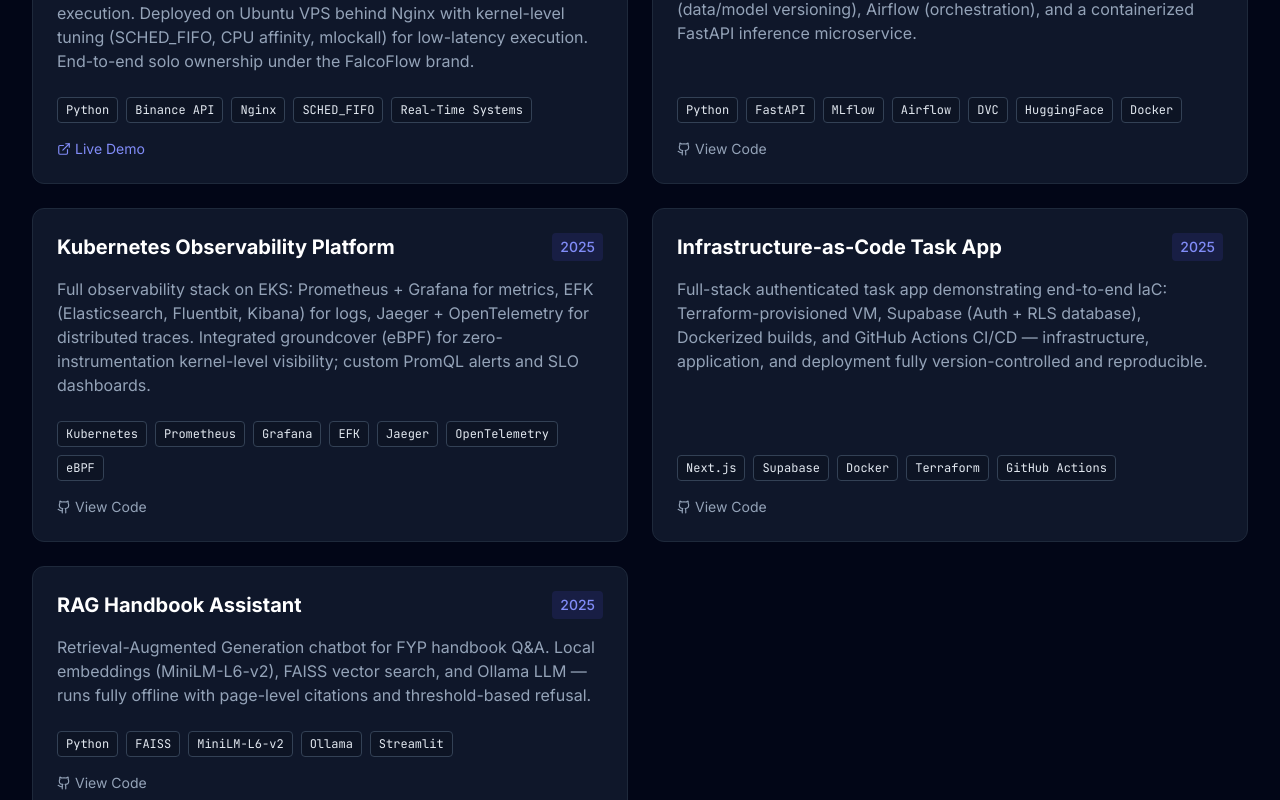
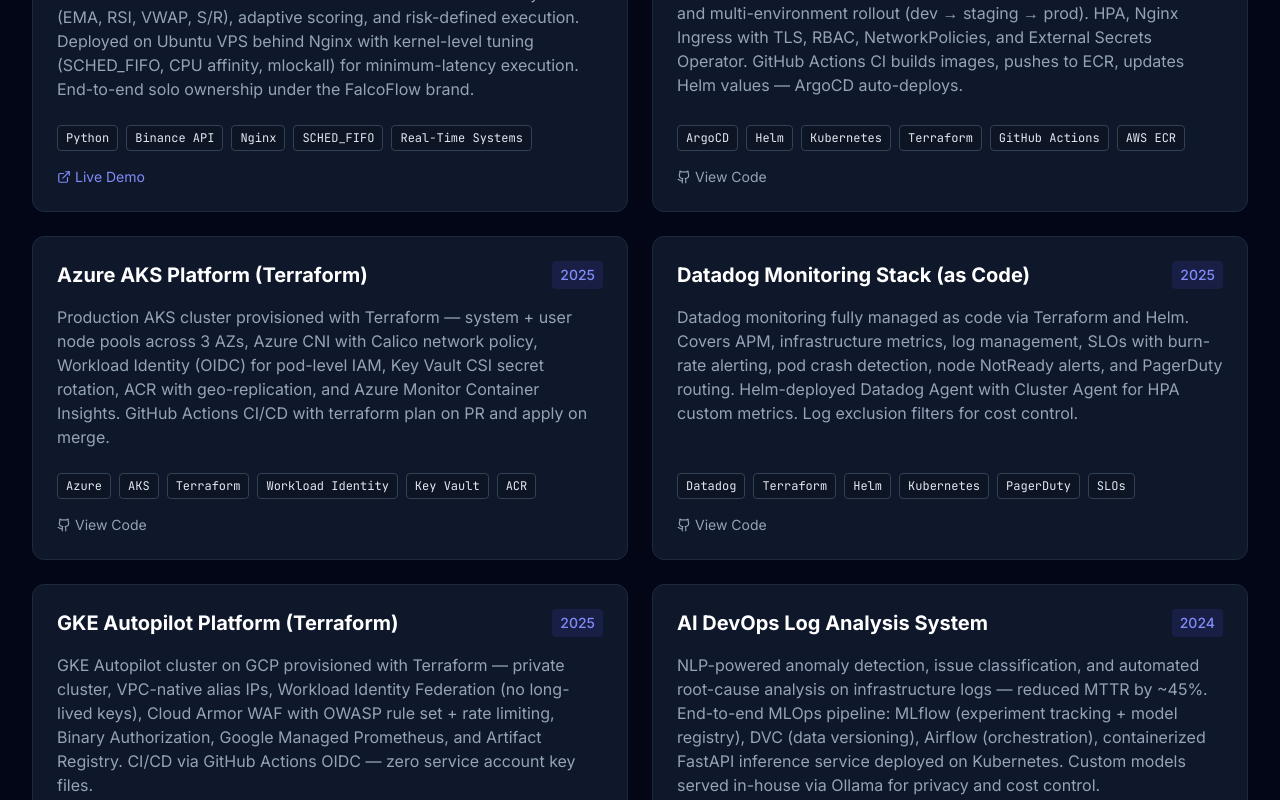
Before and after one commit to AbadNaseer/portfolio, a React (Vite) app: page / in a window 1280 px wide. Shown: the part 5060-5860 px from the top of the page. Built offline with nearby package versions, Linux system fonts and the light colour scheme.

Commit message:
update Projects.tsx: add 4yr exp, ArgoCD, Helm, Azure, GCP, Datadog, new projects

```diff
--- a/src/components/sections/Projects.tsx
+++ b/src/components/sections/Projects.tsx
@@ -6,22 +6,50 @@ const Projects: React.FC = () => {
   const projects = [
     {
       title: 'SniperAI — Live Crypto Futures Signal Platform',
-      description: 'Real-time Binance scanner with multi-timeframe technical analysis (EMA, RSI, VWAP, volume, S/R), adaptive scoring, and risk-defined execution. Deployed on Ubuntu VPS behind Nginx with kernel-level tuning (SCHED_FIFO, CPU affinity, mlockall) for low-latency execution. End-to-end solo ownership under the FalcoFlow brand.',
+      description: 'Real-time Binance scanner with multi-timeframe technical analysis (EMA, RSI, VWAP, S/R), adaptive scoring, and risk-defined execution. Deployed on Ubuntu VPS behind Nginx with kernel-level tuning (SCHED_FIFO, CPU affinity, mlockall) for minimum-latency execution. End-to-end solo ownership under the FalcoFlow brand.',
       techStack: ['Python', 'Binance API', 'Nginx', 'SCHED_FIFO', 'Real-Time Systems'],
       year: '2025 — Present',
       url: 'https://sniperai.falcoflow.com'
     },
     {
+      title: 'Kubernetes GitOps Platform',
+      description: 'Production-grade GitOps pipeline using ArgoCD App-of-Apps pattern with Helm-managed microservices. Automated sync, drift detection, and multi-environment rollout (dev → staging → prod). HPA, Nginx Ingress with TLS, RBAC, NetworkPolicies, and External Secrets Operator. GitHub Actions CI builds images, pushes to ECR, updates Helm values — ArgoCD auto-deploys.',
+      techStack: ['ArgoCD', 'Helm', 'Kubernetes', 'Terraform', 'GitHub Actions', 'AWS ECR'],
+      year: '2025',
+      githubUrl: 'https://github.com/AbadNaseer/k8s-gitops-argocd'
+    },
+    {
+      title: 'Azure AKS Platform (Terraform)',
+      description: 'Production AKS cluster provisioned with Terraform — system + user node pools across 3 AZs, Azure CNI with Calico network policy, Workload Identity (OIDC) for pod-level IAM, Key Vault CSI secret rotation, ACR with geo-replication, and Azure Monitor Container Insights. GitHub Actions CI/CD with terraform plan on PR and apply on merge.',
+      techStack: ['Azure', 'AKS', 'Terraform', 'Workload Identity', 'Key Vault', 'ACR'],
+      year: '2025',
+      githubUrl: 'https://github.com/AbadNaseer/terraform-azure-aks'
+    },
+    {
+      title: 'Datadog Monitoring Stack (as Code)',
+      description: 'Datadog monitoring fully managed as code via Terraform and Helm. Covers APM, infrastructure metrics, log management, SLOs with burn-rate alerting, pod crash detection, node NotReady alerts, and PagerDuty routing. Helm-deployed Datadog Agent with Cluster Agent for HPA custom metrics. Log exclusion filters for cost control.',
+      techStack: ['Datadog', 'Terraform', 'Helm', 'Kubernetes', 'PagerDuty', 'SLOs'],
+      year: '2025',
+      githubUrl: 'https://github.com/AbadNaseer/datadog-infra-monitoring'
+    },
+    {
+      title: 'GKE Autopilot Platform (Terraform)',
+      description: 'GKE Autopilot cluster on GCP provisioned with Terraform — private cluster, VPC-native alias IPs, Workload Identity Federation (no long-lived keys), Cloud Armor WAF with OWASP rule set + rate limiting, Binary Authorization, Google Managed Prometheus, and Artifact Registry. CI/CD via GitHub Actions OIDC — zero service account key files.',
+      techStack: ['GCP', 'GKE Autopilot', 'Terraform', 'Cloud Armor', 'Workload Identity', 'Managed Prometheus'],
+      year: '2025',
+      githubUrl: 'https://github.com/AbadNaseer/terraform-gke-autopilot'
+    },
+    {
       title: 'AI DevOps Log Analysis System',
-      description: 'NLP-powered anomaly detection, issue classification, and automated root-cause analysis on infrastructure logs — reduced MTTR by ~45%. End-to-end MLOps pipeline with MLflow (tracking + registry), DVC (data/model versioning), Airflow (orchestration), and a containerized FastAPI inference microservice.',
+      description: 'NLP-powered anomaly detection, issue classification, and automated root-cause analysis on infrastructure logs — reduced MTTR by ~45%. End-to-end MLOps pipeline: MLflow (experiment tracking + model registry), DVC (data versioning), Airflow (orchestration), containerized FastAPI inference service deployed on Kubernetes. Custom models served in-house via Ollama for privacy and cost control.',
       techStack: ['Python', 'FastAPI', 'MLflow', 'Airflow', 'DVC', 'HuggingFace', 'Docker'],
       year: '2024',
       githubUrl: 'https://github.com/AbadNaseer/mlops-course'
     },
     {
       title: 'Kubernetes Observability Platform',
-      description: 'Full observability stack on EKS: Prometheus + Grafana for metrics, EFK (Elasticsearch, Fluentbit, Kibana) for logs, Jaeger + OpenTelemetry for distributed traces. Integrated groundcover (eBPF) for zero-instrumentation kernel-level visibility; custom PromQL alerts and SLO dashboards.',
-      techStack: ['Kubernetes', 'Prometheus', 'Grafana', 'EFK', 'Jaeger', 'OpenTelemetry', 'eBPF'],
+      description: 'Full observability stack on EKS: Prometheus + Grafana (metrics), EFK — Elasticsearch, Fluentbit, Kibana — (logs), Jaeger + OpenTelemetry (distributed traces), Datadog APM (application perf). Integrated groundcover (eBPF) for zero-instrumentation kernel-level visibility. Custom PromQL SLO dashboards and PagerDuty escalation routing.',
+      techStack: ['Kubernetes', 'Prometheus', 'Grafana', 'Datadog', 'EFK', 'Jaeger', 'eBPF'],
       year: '2025',
       githubUrl: 'https://github.com/AbadNaseer/observability'
     },
@@ -31,13 +59,6 @@ const Projects: React.FC = () => {
       techStack: ['Next.js', 'Supabase', 'Docker', 'Terraform', 'GitHub Actions'],
       year: '2025',
       githubUrl: 'https://github.com/AbadNaseer/home_task'
-    },
-    {
-      title: 'RAG Handbook Assistant',
-      description: 'Retrieval-Augmented Generation chatbot for FYP handbook Q&A. Local embeddings (MiniLM-L6-v2), FAISS vector search, and Ollama LLM — runs fully offline with page-level citations and threshold-based refusal.',
-      techStack: ['Python', 'FAISS', 'MiniLM-L6-v2', 'Ollama', 'Streamlit'],
-      year: '2025',
-      githubUrl: 'https://github.com/AbadNaseer/RAG-Handbook-bot'
     }
   ];
 
@@ -46,7 +67,7 @@ const Projects: React.FC = () => {
       <div className="container-custom">
         <SectionTitle
           title="Featured Projects"
-          subtitle="A showcase of my most significant and impactful projects."
+          subtitle="Production infrastructure, GitOps platforms, observability stacks, and AI/MLOps systems."
         />
 
         <div className="grid grid-cols-1 md:grid-cols-2 gap-6 mt-12">
```
